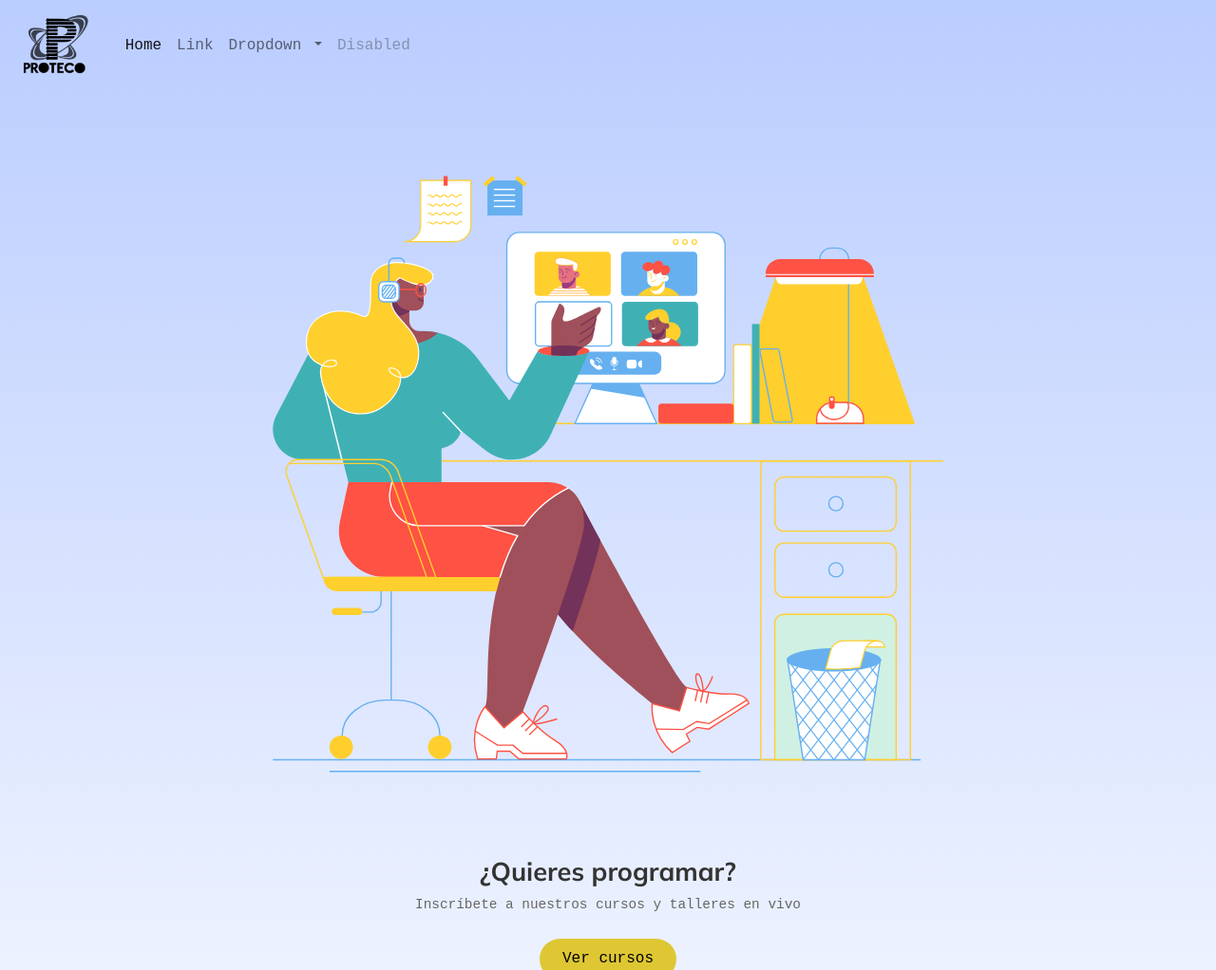
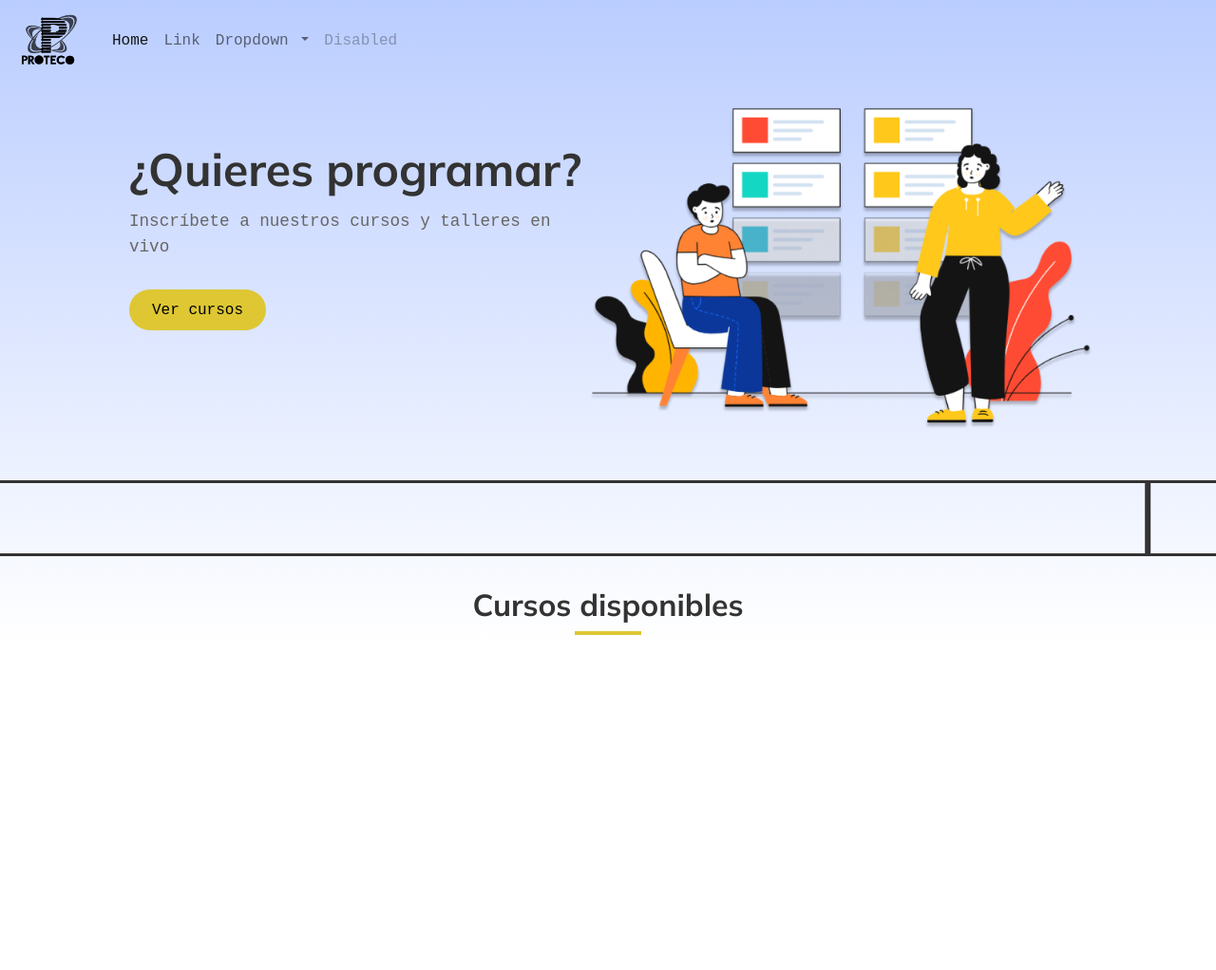
Before and after one commit to anallely753/frontapp, a plain HTML site: page index.html in a window 1280 px wide. Shown: the top 1022 px of the page at 95% size. After the commit the page ends 800 px from the top, so only its background shows below. Drawn offline with Linux system fonts and the light colour scheme.

Commit message:
Landing ya es responsive s/carousel

```diff
--- /dev/null
+++ b/css/mediaqueries.css
@@ -0,0 +1,195 @@
+/*X-Small devices (portrait phones, less than 576px)
+No media query for `xs` since this is the default in Bootstrap*/
+
+/*Small devices (landscape phones, 576px and up)*/
+@media (min-width: 576px){
+
+	/* Textos */
+		h1{
+			font-size: 3.5rem
+		}
+		h2{
+			font-size: 2.5rem;
+		}
+
+		p{
+			font-size: 1.3rem;
+		}
+		button{
+			font-size: 1.3rem;
+		}
+
+		/* Home/landing  */
+			.home-landing_welcome_texto{
+				margin-top: 1rem;
+			}
+			/* Home/landing */
+				.home-landing_welcome h1{
+					margin: .5rem 0 .8rem;
+				}
+				.home-landing_welcome_texto{
+					padding: 0;
+				}
+				.home-landing_welcome p{
+					margin-bottom: 2rem;
+				}
+
+				.home-landing_welcome_texto h1, .home-landing_welcome_texto p{
+					padding: 0;
+				}
+				.home-landing_welcome img{
+					width: 50%;
+				}
+				.home-landing_carousel{
+					width: 100vw;
+					margin: 3rem 0;
+				}
+				.home-landing_carousel .carousel-item{
+					height: 6rem;
+				}
+}
+
+@media (orientation: landscape){
+	/* Textos */
+		h1{
+			font-size: 2rem
+		}
+		h2{
+			font-size: 1.6rem;
+		}
+
+		p{
+			font-size: .9rem;
+		}
+		button{
+			font-size: .9rem;
+		}
+
+	/* Home/landing  */
+		.home-landing_welcome_texto{
+			margin-top: 0;
+		}
+		/* Home/landing */
+			.home-landing_welcome h1{
+				margin: 0 0 .8rem;
+			}
+			.home-landing_welcome{
+				flex-direction: row-reverse;
+				padding: 1rem 2.5rem;
+			}
+			.home-landing_welcome_texto{
+				text-align: left;
+				padding: 0;
+				width: 55%;
+			}
+			.home-landing_welcome p{
+				margin-bottom: 1rem;
+			}
+			.home-landing_welcome_texto h1, .home-landing_welcome_texto p{
+				padding: 0;
+			}
+			.home-landing_welcome img{
+				width: 45%;
+			}
+			.home-landing_carousel .carousel-item{
+				height: 5rem;
+			}
+}
+
+/*Medium devices (tablets, 768px and up)*/
+@media (min-width: 768px) {
+	/* Textos */
+		h1{
+			font-size: 2.5rem
+		}
+		h2{
+			font-size: 1.8rem;
+		}
+
+		p{
+			font-size: 1rem;
+		}
+		button{
+			font-size: 1rem;
+		}
+
+	/* Home/landing  */
+		.home-landing_welcome_texto{
+			margin-top: 1rem;
+		}
+		/* Home/landing */
+			.home-landing_welcome{
+				padding: 1rem 4rem;
+			}
+			.home-landing_welcome_texto{
+				padding: 0 0 0 .5rem;
+			}
+			.home-landing_carousel{
+				margin: 2rem 0;
+			}
+
+}
+
+/*Large devices (desktops, 992px and up)*/
+@media (min-width: 992px) {
+
+	/* Textos */
+		h1{
+			font-size: 3rem
+		}
+		h2{
+			font-size: 2rem;
+		}
+
+		p{
+			font-size: 1.1rem;
+		}
+		button{
+			font-size: 1rem;
+		}
+
+	/* Home/landing  */
+		.home-landing_welcome_texto{
+			margin-top: 1rem;
+		}
+		/* Home/landing */
+			.home-landing_welcome{
+				padding: 1rem 5rem;
+			}
+			.home-landing_welcome_texto button{
+				margin-top: 1rem;
+			}
+
+}
+
+/*X-Large devices (large desktops, 1200px and up)*/
+@media (min-width: 1200px) {
+
+	/* Home/landing  */
+		.home-landing_welcome_texto{
+			margin-top: 3rem;
+		}
+		/* Home/landing */
+			.home-landing_welcome{
+				padding: 1rem 8rem;
+			}
+			.home-landing_welcome img{
+				width: 52%;
+			}
+}
+
+/*XX-Large devices (larger desktops, 1400px and up)*/
+@media (min-width: 1400px) {
+	/* Home/landing  */
+		.home-landing_welcome_texto{
+			margin-top: 4rem;
+		}
+		/* Home/landing */
+			.home-landing_welcome{
+				padding: 1rem 8rem;
+			}
+			.home-landing_welcome img{
+				width: 52%;
+			}
+
+}
--- a/css/styles.css
+++ b/css/styles.css
@@ -41,10 +41,13 @@
 /* Navbar  */
 	.navbar{
 		background: transparent;
+		display: flex;
+		align-items: center;
+		align-content: center;
 	}
 
 	.navbar img{
-		height: 70px;
+		height: 60px;
 	}
 
 
@@ -61,27 +64,40 @@
 
 /* Home / Landing */
 
-	.home-landing{
+	.home-landing_welcome_texto{
 		text-align: center;
 	}
-	.home-landing img{
+	.home-landing_welcome{
+		display: flex;
+		flex-direction: column;
+		width: 100%;
+	}
+	.home-landing_welcome img{
 		width: 90%;
+		margin: auto;
 	}
-	.home-landing h1{
+	.home-landing_welcome h1{
 		padding: 0 1.2rem;
-		margin-bottom: .5rem;
+		margin: 2rem 0 .5rem;
 	}
-	.home-landing p{
+	.home-landing_welcome p{
 		padding: 0 1.5rem;
 		margin-bottom: 1.5rem;
 		color: var(--dark-sec);
 	}
-	.home-landing_carousel img{
-		width: 70px;
-		margin: 1.5rem .5rem ;
+	.home-landing_carousel{
+		width: 100vw;
+		margin: 2rem 0;
 	}
 
-
+	.home-landing_carousel .carousel-item{
+		height: 4rem;
+		border-style: solid;
+	}
+	.home-landing_carousel img{
+		max-height: 3.5rem;
+		width: auto;
+	}
 
 
 /* Home / Cursos */
--- a/index.html
+++ b/index.html
@@ -6,6 +6,7 @@
 	<title>Document</title>
 	<link rel="stylesheet" href="css/bootstrap.min.css">
 	<link rel="stylesheet" href="css/styles.css">
+	<link rel="stylesheet" href="css/mediaqueries.css">
 
 	<link rel="preconnect" href="https://fonts.gstatic.com">
 	<link href="https://fonts.googleapis.com/css2?family=Mulish:wght@200;300;400;500;600;700;800;900&display=swap" rel="stylesheet">
@@ -45,28 +46,32 @@
 	</nav>
 	<main>
 		<section class="home-landing">
-			<img src="img/ilustraciones/4 SCENE.svg" alt="">
-			<h1>¿Quieres programar?</h1>
-			<p>Inscríbete a nuestros cursos y talleres en vivo</p>
-			<a href="register.html"><button class="button-main">Ver cursos</button></a>
+			<div class="home-landing_welcome">
+				<img src="img/ilustraciones/Croods The Feedback.png" alt="">
+				<div class="home-landing_welcome_texto">
+					<h1>¿Quieres programar?</h1>
+					<p>Inscríbete a nuestros cursos y talleres en vivo</p>
+					<a href="register.html"><button class="button-main">Ver cursos</button></a>
+				</div>
+			</div>
 
-			<div class="container home-landing_carousel">
+			<div class="home-landing_carousel">
 				<div id="carouselExampleControls" class="carousel slide" data-bs-ride="carousel">
 				  <div class="carousel-inner">
 				    <div class="carousel-item active" >
 				    	<div class="row">
-				    		<div class="col-3"><img src="img/logos/C.png" class="d-block w-100" alt="..."></div>
+				    		<!-- <div class="col-3"><img src="img/logos/C.png" class="d-block w-100" alt="..."></div>
 				    		<div class="col-3"><img src="img/logos/python.png" class="d-block w-100" alt="..."></div>
 				    		<div class="col-3"><img src="img/logos/html.png" class="d-block w-100" alt="..."></div>
-				    		<div class="col-3"><img src="img/logos/java.png" class="d-block w-100" alt="..."></div>
+				    		<div class="col-3"><img src="img/logos/java.png" class="d-block w-100" alt="..."></div>   -->
 				    	</div>
 				    </div>
 				    <div class="carousel-item " >
 				      <div class="row">
-				      	<div class="col-3"><img src="img/logos/arduino.png" class="d-block w-100" alt="..."></div>
+				      	<!-- <div class="col-3"><img src="img/logos/arduino.png" class="d-block w-100" alt="..."></div>
 				      	<div class="col-3"><img src="img/logos/c++.png" class="d-block w-100" alt="..."></div>
 				      	<div class="col-3"><img src="img/logos/js.png" class="d-block w-100" alt="..."></div>
-				      	<div class="col-3"><img src="img/logos/mysql.png" class="d-block w-100" alt="..."></div>
+				      	<div class="col-3"><img src="img/logos/mysql.png" class="d-block w-100" alt="..."></div>   		 -->
 				      </div>
 				    </div>
 				  </div>
```
Also changed, not shown: img/ilustraciones/Croods The Feedback.png (added), img/ilustraciones/wfh_9.svg (added).
